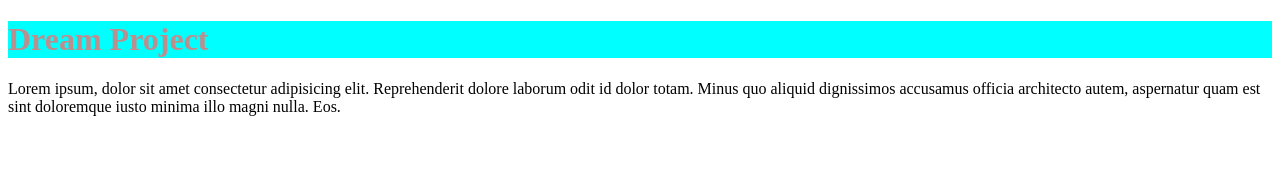
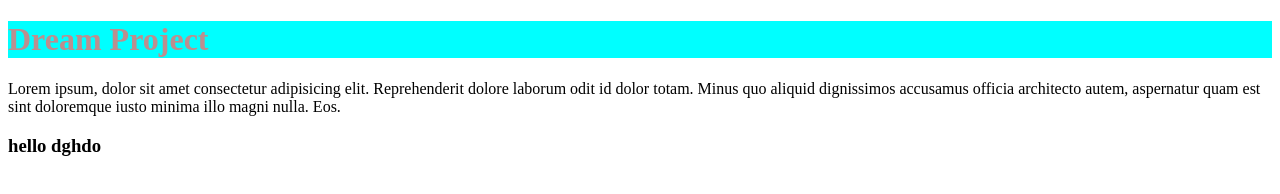
Before and after one commit to mihirparmar0913/Projectk, a plain HTML site: page index.html in a window 1280 px wide. Drawn offline with Linux system fonts and the light colour scheme.

Commit message:
change in index.html

```diff
--- a/index.html
+++ b/index.html
@@ -8,5 +8,6 @@
 <body>
   <h1 style="background-color: aqua;color:rosybrown ;">Dream Project</h1>
   <p>Lorem ipsum, dolor sit amet consectetur adipisicing elit. Reprehenderit dolore laborum odit id dolor totam. Minus quo aliquid dignissimos accusamus officia architecto autem, aspernatur quam est sint doloremque iusto minima illo magni nulla. Eos.</p>
+  <h3>hello dghdo</h3>
 </body>
 </html>
```
